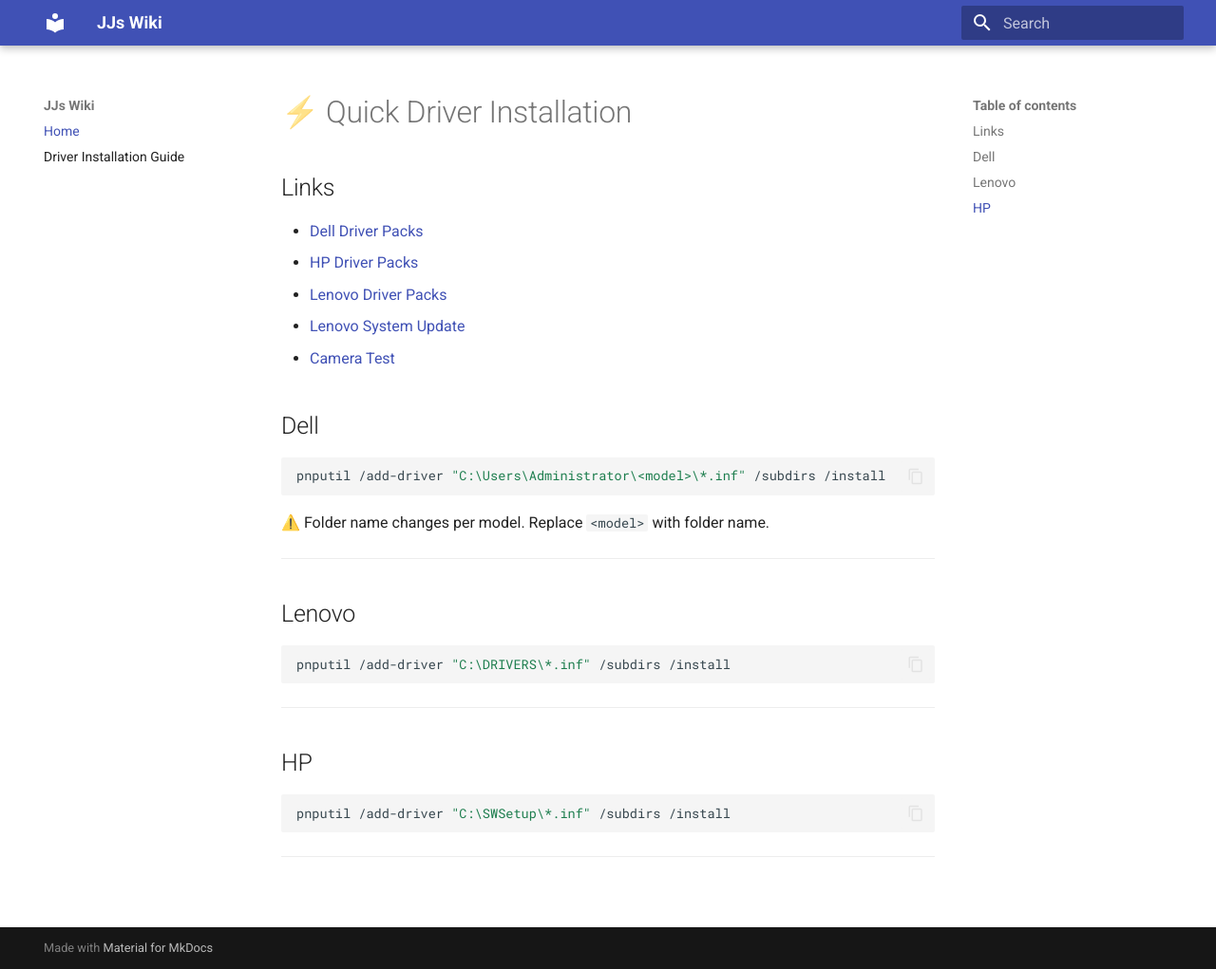
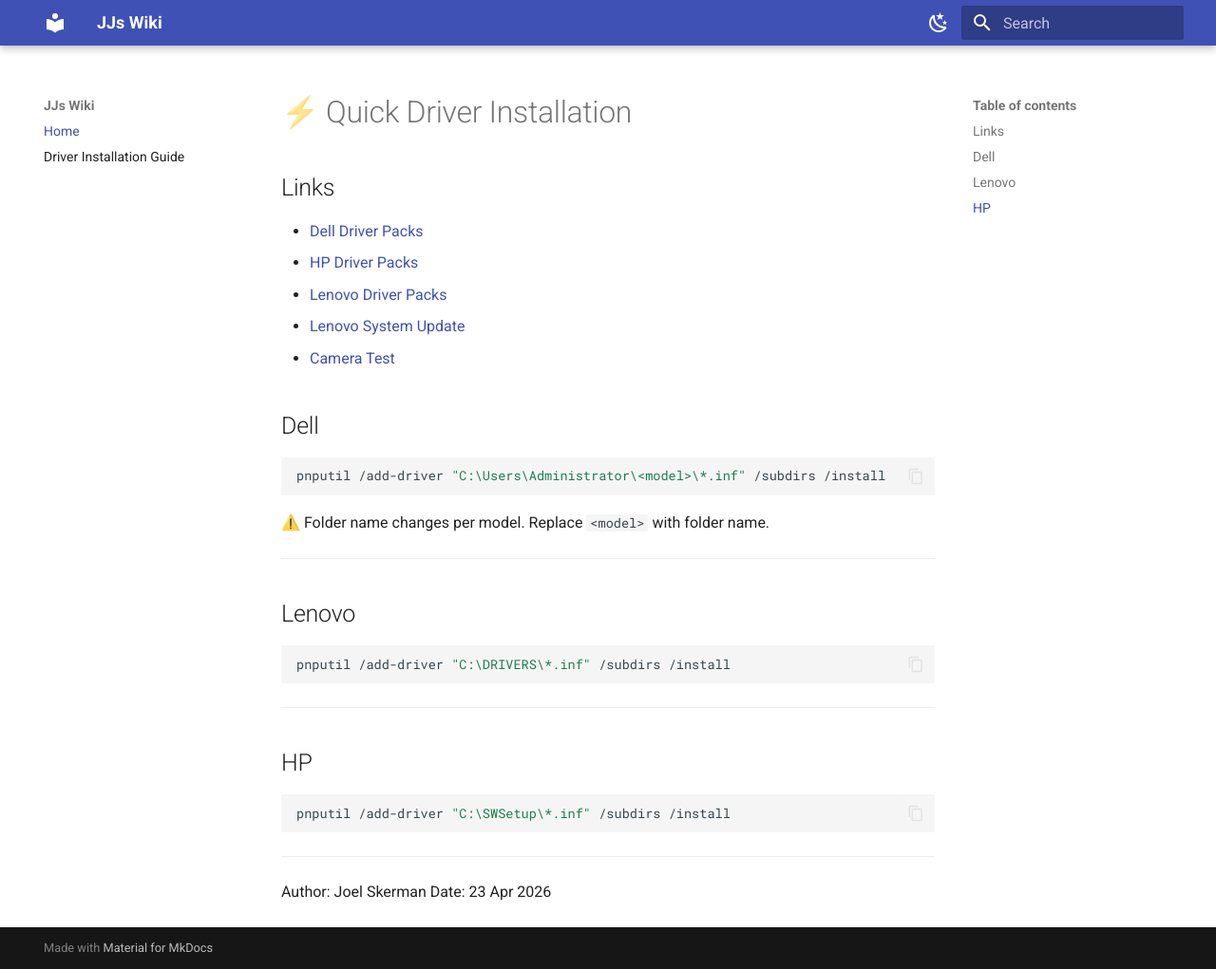
Before and after one commit to skermiebroTech/my-wiki, an MkDocs documentation site: the page built from docs/index.md, in a window 1280 px wide and 1021 px high. Shown: the whole window at 95% size. Built offline with MkDocs 1.6.1 and Material for MkDocs 9.7.7, drawn with Linux system fonts in a browser that asks for light colours.

Commit message:
Add Material theme palette and author/date
Add Material theme palette configuration to mkdocs.yml (light/dark palettes and toggle), include the compiled palette stylesheet and palette form/script in generated site HTML (index, 404, driver-installation, quick-start), and set body color attributes for default scheme. Append Author/Date to docs/index.md and the rendered site index, and update search_index.json to include the new metadata. Also update .obsidian/workspace.json to open the quick-start.md.old.md file in the workspace. Note: several site/* changes are generated static site output reflecting the theme/palette additions and content metadata.

````diff
--- a/docs/index.md
+++ b/docs/index.md
@@ -33,3 +33,7 @@
 ```
 
 ---
+
+
+Author: Joel Skerman
+Date: 23 Apr 2026
--- a/mkdocs.yml
+++ b/mkdocs.yml
@@ -4,8 +4,28 @@
 
 theme:
   name: material
+
   features:
     - content.code.copy
+
+  palette:
+    # Light mode
+    - media: "(prefers-color-scheme: light)"
+      scheme: default
+      primary: indigo
+      accent: blue
+      toggle:
+        icon: material/weather-night
+        name: Switch to dark mode
+
+    # Dark mode
+    - media: "(prefers-color-scheme: dark)"
+      scheme: slate
+      primary: indigo
+      accent: blue
+      toggle:
+        icon: material/weather-sunny
+        name: Switch to light mode
 
 nav:
   - Home: index.md
````
Also changed, not shown: site/404.html, site/driver-installation/index.html, site/index.html, site/quick-start.md.old/index.html, site/search/search_index.json, 1 other file.
